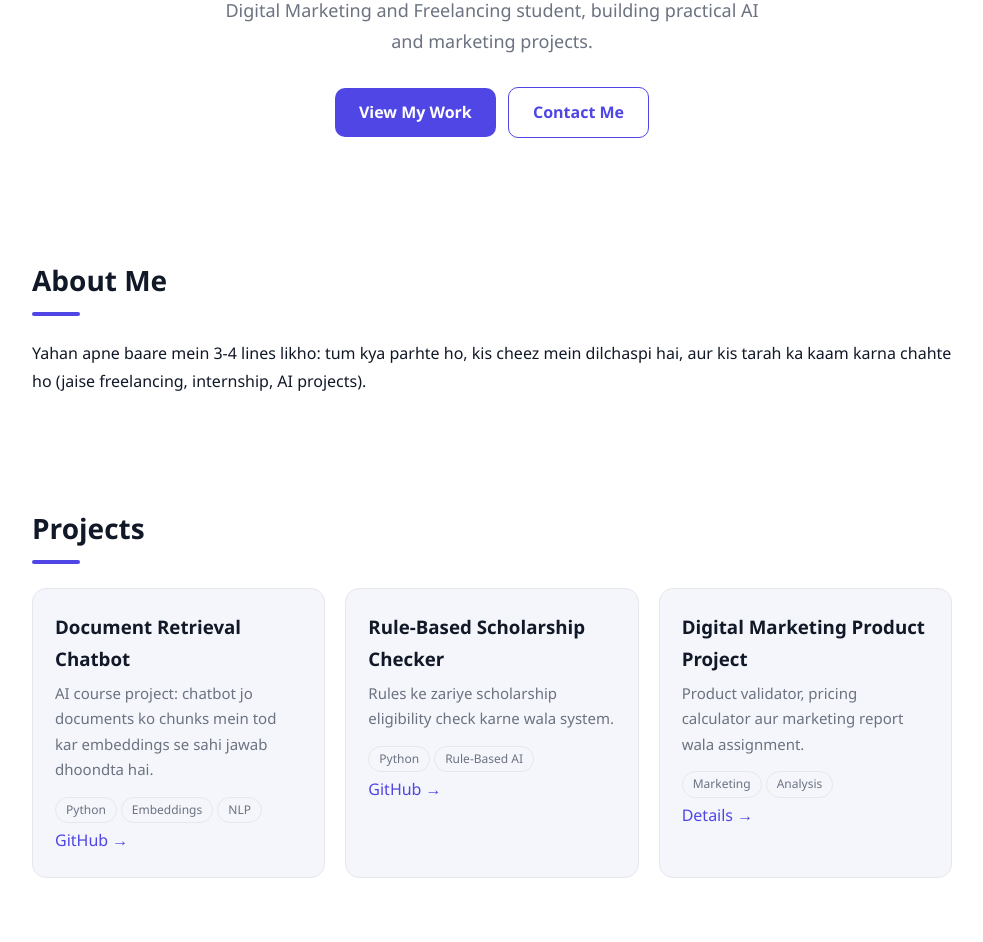
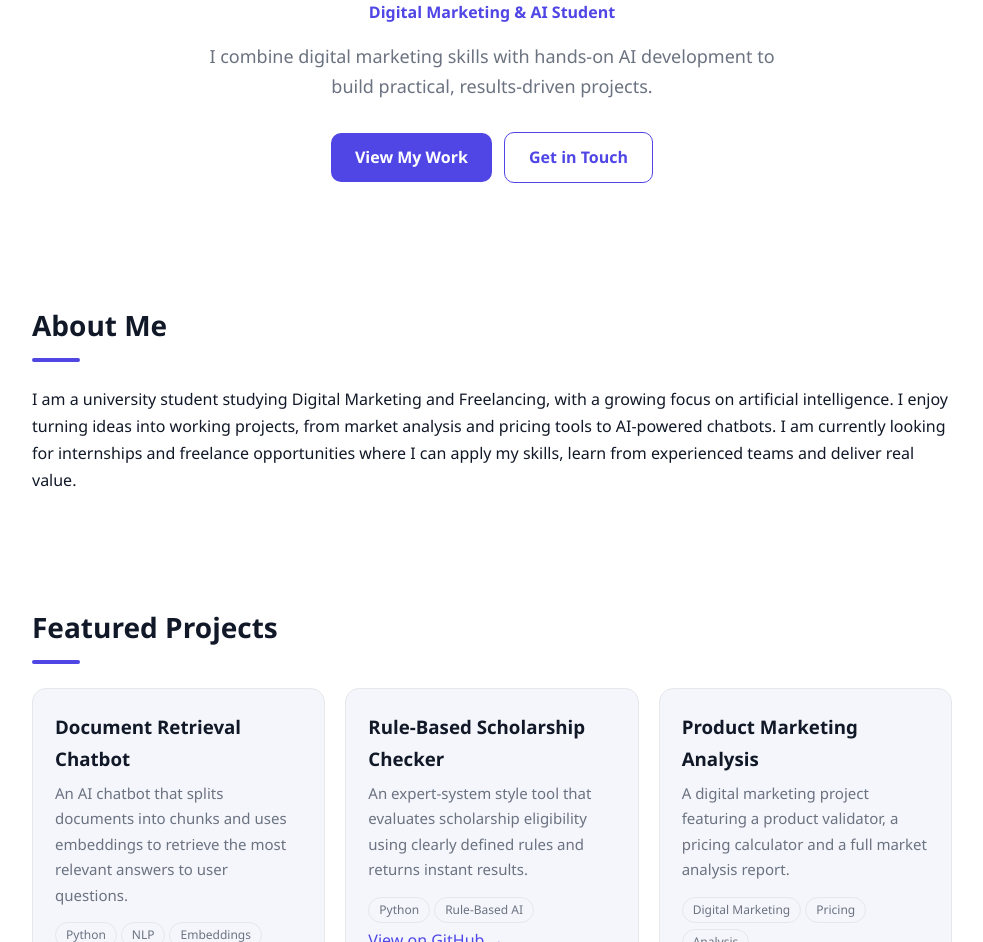
Before and after one commit to Deuteriumvillagegreen361/deuteriumvillagegreen361.github.io, a plain HTML site: page index.html in a window 1280 px wide. Shown: the part 386-1328 px from the top of the page, without its empty margins (148-1131 px from the left). Drawn offline with Linux system fonts and the light colour scheme.

Commit message:
Update index.html with content and styling changes

```diff
--- a/index.html
+++ b/index.html
@@ -3,8 +3,8 @@
 <head>
 <meta charset="UTF-8">
 <meta name="viewport" content="width=device-width, initial-scale=1">
-<title>Hamza Hakam | Digital Marketer & AI Student</title>
-<meta name="description" content="Portfolio of Hamza Hakam: digital marketing, freelancing and AI projects.">
+<title>Hamza Hakam | Digital Marketing & AI Student</title>
+<meta name="description" content="Portfolio of Hamza Hakam: digital marketing, freelancing and applied AI projects.">
 <style>
   :root { --bg:#ffffff; --card:#f4f6fb; --text:#111827; --muted:#6b7280; --accent:#4f46e5; --border:#e5e7eb; }
   :root[data-theme="dark"] { --bg:#0b1020; --card:#141a2e; --text:#f3f4f6; --muted:#9ca3af; --accent:#818cf8; --border:#232b45; }
@@ -19,9 +19,11 @@
   nav .links a:hover { color:var(--accent); }
   #toggle { background:none; border:1px solid var(--border); color:var(--text); border-radius:8px; padding:4px 10px; cursor:pointer; margin-left:18px; }
   .hero { padding:90px 0 60px; text-align:center; }
-  .avatar { width:110px; height:110px; border-radius:50%; background:var(--accent); color:#fff; font-size:40px; font-weight:700; display:flex; align-items:center; justify-content:center; margin:0 auto 20px; }
+  .avatar { width:120px; height:120px; border-radius:50%; background:var(--accent); color:#fff; font-size:40px; font-weight:700; display:flex; align-items:center; justify-content:center; margin:0 auto 20px; overflow:hidden; }
+  .avatar img { width:100%; height:100%; object-fit:cover; }
   .hero h1 { font-size:clamp(32px,6vw,52px); }
-  .hero p { color:var(--muted); max-width:560px; margin:12px auto 26px; font-size:18px; }
+  .role { color:var(--accent); font-weight:600; margin-top:6px; }
+  .hero p { color:var(--muted); max-width:600px; margin:14px auto 26px; font-size:18px; }
   .btn { display:inline-block; padding:11px 24px; border-radius:10px; background:var(--accent); color:#fff; font-weight:600; margin:4px; }
   .btn.alt { background:none; border:1px solid var(--accent); color:var(--accent); }
   section { padding:55px 0; }
@@ -51,42 +53,45 @@
 
 <header class="hero">
   <div class="wrap">
-    <div class="avatar">HH</div>
-    <h1>Hi, I'm Hamza Hakam</h1>
-    <p>Digital Marketing and Freelancing student, building practical AI and marketing projects.</p>
+    <div class="avatar">
+      <img src="profile.jpg" alt="Hamza Hakam" onerror="this.remove(); this.parentNode.textContent='HH';">
+    </div>
+    <h1>Hamza Hakam</h1>
+    <div class="role">Digital Marketing & AI Student</div>
+    <p>I combine digital marketing skills with hands-on AI development to build practical, results-driven projects.</p>
     <a class="btn" href="#projects">View My Work</a>
-    <a class="btn alt" href="#contact">Contact Me</a>
+    <a class="btn alt" href="#contact">Get in Touch</a>
   </div>
 </header>
 
 <section id="about">
   <div class="wrap">
     <h2>About Me</h2>
-    <p>Yahan apne baare mein 3-4 lines likho: tum kya parhte ho, kis cheez mein dilchaspi hai, aur kis tarah ka kaam karna chahte ho (jaise freelancing, internship, AI projects).</p>
+    <p>I am a university student studying Digital Marketing and Freelancing, with a growing focus on artificial intelligence. I enjoy turning ideas into working projects, from market analysis and pricing tools to AI-powered chatbots. I am currently looking for internships and freelance opportunities where I can apply my skills, learn from experienced teams and deliver real value.</p>
   </div>
 </section>
 
 <section id="projects">
   <div class="wrap">
-    <h2>Projects</h2>
+    <h2>Featured Projects</h2>
     <div class="grid">
       <div class="card">
         <h3>Document Retrieval Chatbot</h3>
-        <p>AI course project: chatbot jo documents ko chunks mein tod kar embeddings se sahi jawab dhoondta hai.</p>
-        <div class="tags"><span>Python</span><span>Embeddings</span><span>NLP</span></div>
-        <a href="https://github.com/HamzaHakamAI">GitHub →</a>
+        <p>An AI chatbot that splits documents into chunks and uses embeddings to retrieve the most relevant answers to user questions.</p>
+        <div class="tags"><span>Python</span><span>NLP</span><span>Embeddings</span></div>
+        <a href="https://github.com/HamzaHakamAI">View on GitHub →</a>
       </div>
       <div class="card">
         <h3>Rule-Based Scholarship Checker</h3>
-        <p>Rules ke zariye scholarship eligibility check karne wala system.</p>
+        <p>An expert-system style tool that evaluates scholarship eligibility using clearly defined rules and returns instant results.</p>
         <div class="tags"><span>Python</span><span>Rule-Based AI</span></div>
-        <a href="https://github.com/HamzaHakamAI">GitHub →</a>
+        <a href="https://github.com/HamzaHakamAI">View on GitHub →</a>
       </div>
       <div class="card">
-        <h3>Digital Marketing Product Project</h3>
-        <p>Product validator, pricing calculator aur marketing report wala assignment.</p>
-        <div class="tags"><span>Marketing</span><span>Analysis</span></div>
-        <a href="https://github.com/HamzaHakamAI">Details →</a>
+        <h3>Product Marketing Analysis</h3>
+        <p>A digital marketing project featuring a product validator, a pricing calculator and a full market analysis report.</p>
+        <div class="tags"><span>Digital Marketing</span><span>Pricing</span><span>Analysis</span></div>
+        <a href="https://github.com/HamzaHakamAI">View Details →</a>
       </div>
     </div>
   </div>
@@ -96,7 +101,7 @@
   <div class="wrap">
     <h2>Skills</h2>
     <div class="skills">
-      <span>Digital Marketing</span><span>Freelancing</span><span>Python</span><span>HTML / CSS</span><span>Git & GitHub</span><span>AI Basics</span>
+      <span>Digital Marketing</span><span>Freelancing</span><span>Market Analysis</span><span>Python</span><span>HTML & CSS</span><span>Git & GitHub</span><span>AI Fundamentals</span>
     </div>
   </div>
 </section>
@@ -104,16 +109,16 @@
 <section id="contact">
   <div class="wrap">
     <h2>Contact</h2>
-    <p>Kaam ke liye ya baat karne ke liye rabta karo:</p>
+    <p>I am open to internships, freelance work and collaborations. Feel free to reach out.</p>
     <p style="margin-top:14px">
-      <a class="btn" href="mailto:tumhara@email.com">Email Me</a>
+      <a class="btn" href="mailto:YOUR_EMAIL@gmail.com">Email Me</a>
       <a class="btn alt" href="https://github.com/HamzaHakamAI">GitHub</a>
-      <a class="btn alt" href="https://linkedin.com/in/your-linkedin">LinkedIn</a>
+      <a class="btn alt" href="https://www.linkedin.com/in/YOUR-LINKEDIN/">LinkedIn</a>
     </p>
   </div>
 </section>
 
-<footer>© 2026 Hamza Hakam</footer>
+<footer>© 2026 Hamza Hakam. All rights reserved.</footer>
 
 <script>
   const root = document.documentElement;
```
